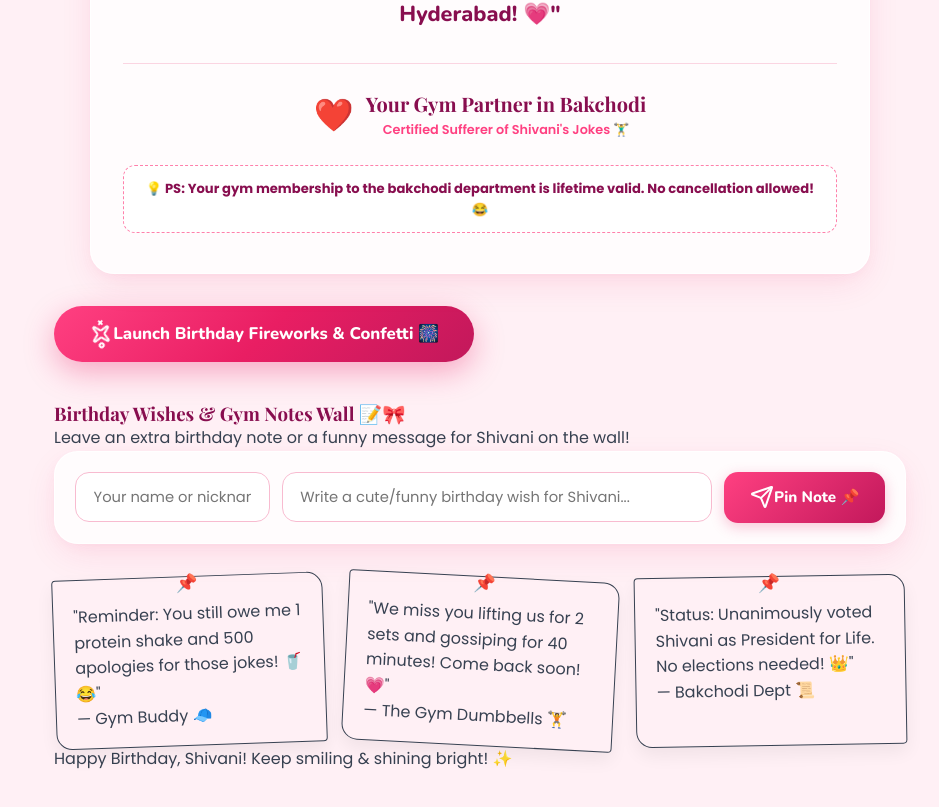
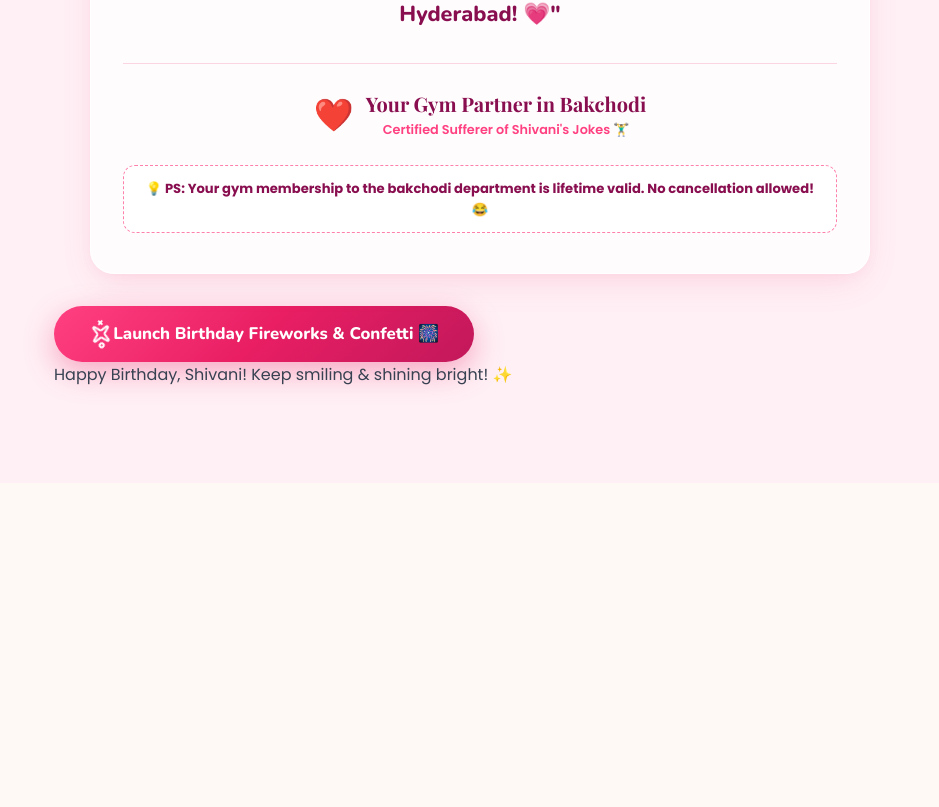
Before and after one commit to Rajverma30/HappyBirthdayShivani, a React (Vite) app: page / in a window 1280 px wide. Shown: the part 8259-9066 px from the top of the page, without its empty margins (160-1099 px from the left). After the commit the page ends 8742 px from the top, so only its background shows below. Built offline with nearby package versions, Linux system fonts and the light colour scheme; a web font is replaced by a local one.

Commit message:
Remove Birthday Wishes and Notes Wall section

```diff
--- a/src/components/BirthdayFinale.tsx
+++ b/src/components/BirthdayFinale.tsx
@@ -1,76 +1,18 @@
-import React, { useState } from 'react';
+import React from 'react';
 import confetti from 'canvas-confetti';
-import { Sparkles, Send, PartyPopper, Check } from 'lucide-react';
+import { Sparkles, PartyPopper } from 'lucide-react';
 import { ShivaniCharacter, GymBuddyCharacter } from './Illustrations';
 import { sound } from '../utils/audio';
 
 export const BirthdayFinale: React.FC = () => {
-  const [stickyNotes, setStickyNotes] = useState<Array<{ id: number; author: string; text: string; color: string; rotation: number }>>([
-    {
-      id: 1,
-      author: "Gym Buddy 🧢",
-      text: "Reminder: You still owe me 1 protein shake and 500 apologies for those jokes! 🥤😂",
-      color: "bg-pink-100 border-pink-300",
-      rotation: -2,
-    },
-    {
-      id: 2,
-      author: "The Gym Dumbbells 🏋️",
-      text: "We miss you lifting us for 2 sets and gossiping for 40 minutes! Come back soon! 💗",
-      color: "bg-amber-100 border-amber-300",
-      rotation: 3,
-    },
-    {
-      id: 3,
-      author: "Bakchodi Dept 📜",
-      text: "Status: Unanimously voted Shivani as President for Life. No elections needed! 👑",
-      color: "bg-purple-100 border-purple-300",
-      rotation: -1,
-    },
-  ]);
-
-  const [newNote, setNewNote] = useState('');
-  const [newAuthor, setNewAuthor] = useState('');
-  const [hasAdded, setHasAdded] = useState(false);
-
   const handleFireConfetti = () => {
     sound.playConfettiPop();
     confetti({
-      particleCount: 90,
-      spread: 80,
-      origin: { y: 0.7 },
+      particleCount: 100,
+      spread: 90,
+      origin: { y: 0.65 },
       colors: ['#FF69B4', '#FF80AB', '#FFB6C1', '#FFD700', '#EDE7F6'],
     });
-  };
-
-  const handleAddStickyNote = (e: React.FormEvent) => {
-    e.preventDefault();
-    if (!newNote.trim()) return;
-
-    sound.playClick();
-    const colors = [
-      'bg-pink-100 border-pink-300',
-      'bg-purple-100 border-purple-300',
-      'bg-rose-100 border-rose-300',
-      'bg-amber-100 border-amber-300',
-    ];
-    const randomColor = colors[Math.floor(Math.random() * colors.length)];
-    const randomRot = (Math.random() * 6 - 3);
-
-    const note = {
-      id: Date.now(),
-      author: newAuthor.trim() || 'Gym Well-Wisher ✨',
-      text: newNote.trim(),
-      color: randomColor,
-      rotation: randomRot,
-    };
-
-    setStickyNotes([note, ...stickyNotes]);
-    setNewNote('');
-    setNewAuthor('');
-    setHasAdded(true);
-    handleFireConfetti();
-    setTimeout(() => setHasAdded(false), 3000);
   };
 
   return (
@@ -148,7 +90,7 @@ export const BirthdayFinale: React.FC = () => {
         </div>
 
         {/* Confetti Celebration Button */}
-        <div className="text-center my-8">
+        <div className="text-center my-6">
           <button
             onClick={handleFireConfetti}
             className="finale-confetti-btn"
@@ -159,68 +101,8 @@ export const BirthdayFinale: React.FC = () => {
           </button>
         </div>
 
-        {/* Sticky Notes & Wishes Wall */}
-        <div className="sticky-wall-wrapper">
-          <div className="text-center mb-6">
-            <h3 className="text-xl font-extrabold text-pink-900 font-playfair">
-              Birthday Wishes & Gym Notes Wall 📝🎀
-            </h3>
-            <p className="text-xs text-pink-600 mt-1">
-              Leave an extra birthday note or a funny message for Shivani on the wall!
-            </p>
-          </div>
-
-          {/* Add Note Form */}
-          <form onSubmit={handleAddStickyNote} className="sticky-note-form glass-panel">
-            <div className="sticky-note-form-row">
-              <input
-                type="text"
-                placeholder="Your name or nickname..."
-                value={newAuthor}
-                onChange={(e) => setNewAuthor(e.target.value)}
-                className="note-input-field note-input-name"
-              />
-              <input
-                type="text"
-                placeholder="Write a cute/funny birthday wish for Shivani..."
-                value={newNote}
-                onChange={(e) => setNewNote(e.target.value)}
-                className="note-input-field note-input-message"
-              />
-              <button type="submit" className="note-submit-btn">
-                <Send className="w-4 h-4 mr-1.5" />
-                Pin Note 📌
-              </button>
-            </div>
-            {hasAdded && (
-              <p className="text-xs text-green-700 font-bold mt-2 flex items-center justify-center gap-1">
-                <Check className="w-3.5 h-3.5" /> Note pinned to the wall! ✨
-              </p>
-            )}
-          </form>
-
-          {/* Sticky Notes Grid */}
-          <div className="sticky-notes-grid">
-            {stickyNotes.map((note) => (
-              <div
-                key={note.id}
-                className={`sticky-note-card ${note.color}`}
-                style={{ transform: `rotate(${note.rotation}deg)` }}
-              >
-                <div className="note-pin">📌</div>
-                <p className="note-text font-serif italic text-sm text-gray-800">
-                  "{note.text}"
-                </p>
-                <div className="note-author font-bold text-xs text-pink-800 mt-3 pt-2 border-t border-pink-200/60">
-                  — {note.author}
-                </div>
-              </div>
-            ))}
-          </div>
-        </div>
-
         {/* Very bottom clean line */}
-        <div className="text-center pt-8 pb-4 border-t border-pink-200 mt-12 text-xs text-pink-400 font-semibold">
+        <div className="text-center pt-8 pb-4 border-t border-pink-200 mt-10 text-xs text-pink-400 font-semibold">
           <p>
             Happy Birthday, Shivani! Keep smiling & shining bright! ✨
           </p>
```
